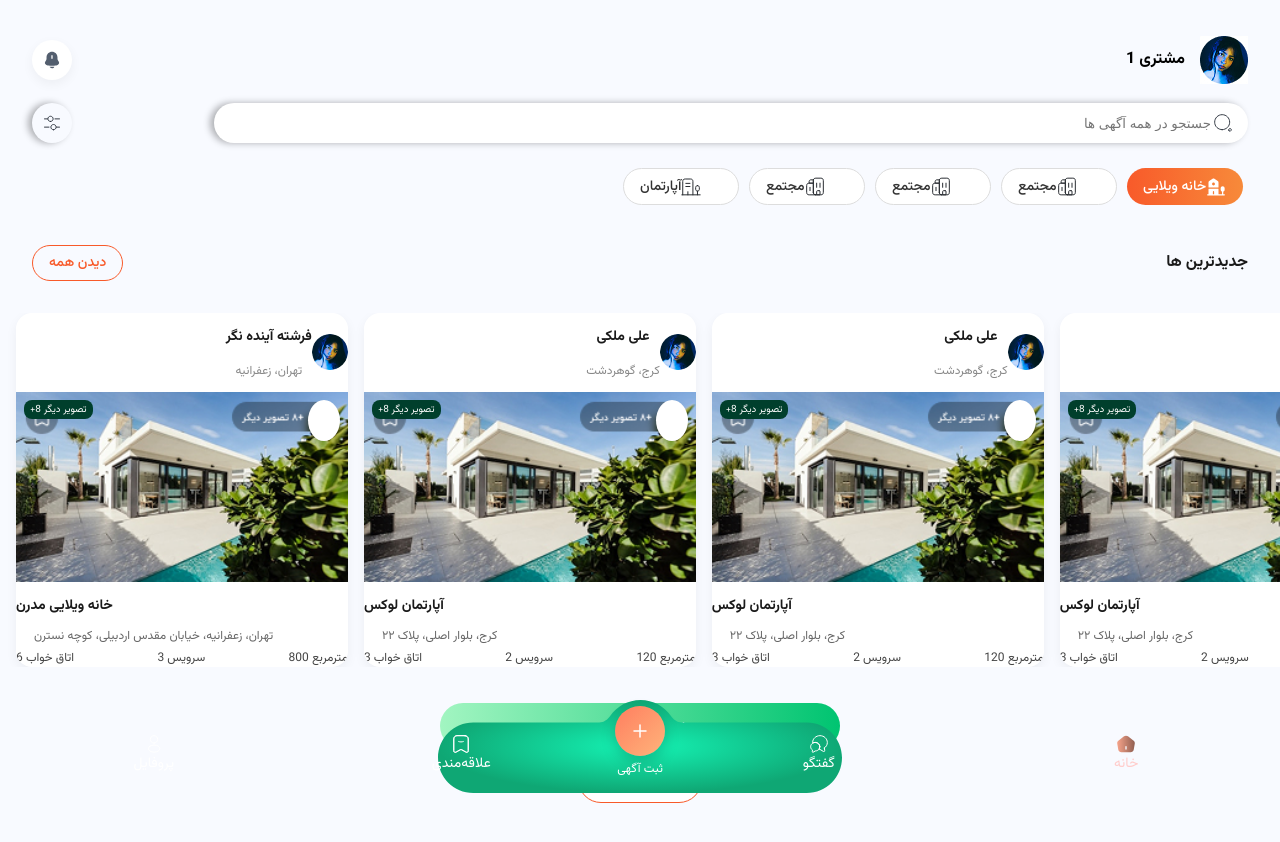
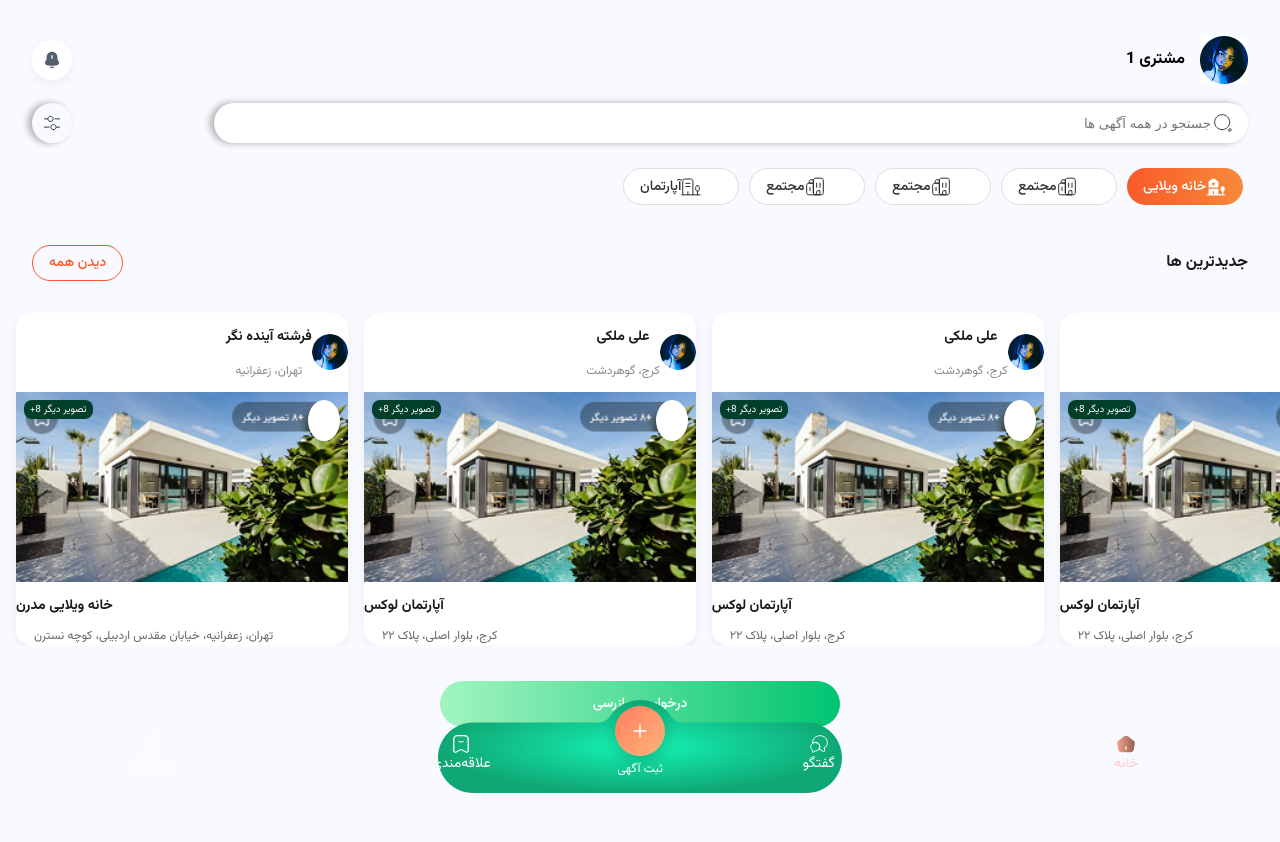
Before and after one commit to ebrahimhaddadi/plumb-app, a React (Vite) app: page / in a window 1280 px wide. Shown: the top 842 px of the page. Built offline with nearby package versions, Linux system fonts and the light colour scheme.

Commit message:
Update Card.tsx
delete

```diff
--- a/src/components/card/Card.tsx
+++ b/src/components/card/Card.tsx
@@ -51,11 +51,11 @@ export default function Card(props: PropertyCardProps) {
                 <span>{address}</span>
             </div>
 
-            <div className={styles.features}>
+{/*             <div className={styles.features}>
                 <span> {rooms} اتاق خواب</span>
                 <span> {baths} سرویس</span>
                 <span>{area} مترمربع</span>
-            </div>
+            </div> */}
         </div>
     );
 }
```
